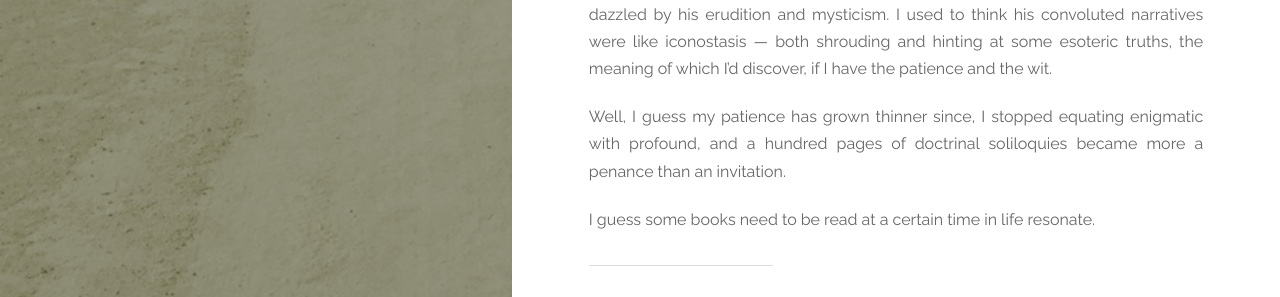
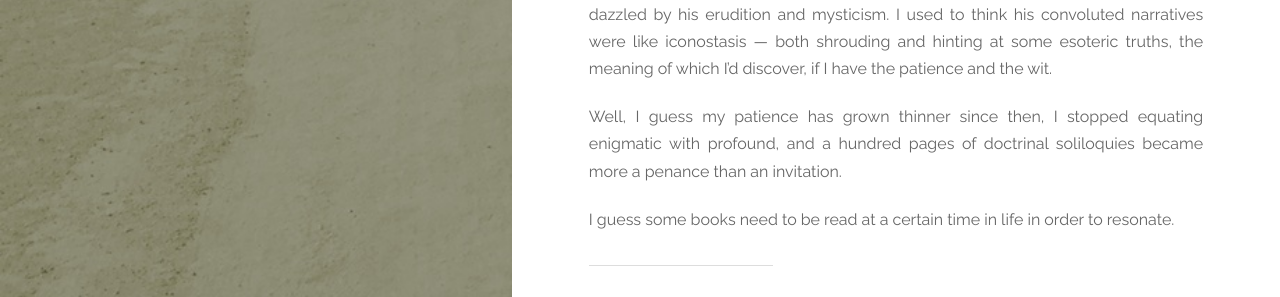
Before and after one commit to mmbygrove/mmbygrove.com, a Jekyll site: the page built from _posts/2016-11-18-Eco.md, in a window 1280 px wide and 1150 px high. Shown: the part 750-1047 px from the top of the window. Built offline with Jekyll 4.4.1, drawn with Linux system fonts in a browser that asks for light colours; nearby versions of some CDN libraries; comment, search, counter and statistics services are not loaded.

Commit message:
New post and some edits

```diff
--- a/_posts/2016-11-18-Eco.md
+++ b/_posts/2016-11-18-Eco.md
@@ -16,6 +16,6 @@ Descriptions were not the only thing that suffered from Eco’s verbosity. The s
 
 Eco was one of the writers I was enchanted with in my early twenties. I used to be dazzled by his erudition and mysticism. I used to think his convoluted narratives were like iconostasis — both shrouding and hinting at some esoteric truths, the meaning of which I’d discover, if I have the patience and the wit.
 
-Well, I guess my patience has grown thinner since, I stopped equating enigmatic with profound, and a hundred pages of doctrinal soliloquies became more a penance than an invitation.
+Well, I guess my patience has grown thinner since then, I stopped equating enigmatic with profound, and a hundred pages of doctrinal soliloquies became more a penance than an invitation.
 
-I guess some books need to be read at a certain time in life resonate.
+I guess some books need to be read at a certain time in life in order to resonate.
```
Also changed, not shown: _posts/2016-08-15-corntale.md (+1 -1 lines), _posts/2016-12-08-Imperium.md (+1 -1 lines), _posts/2017-01-12-HardcoreHistory.md (+1 -1 lines), _posts/2017-03-03-ASoIaFenhanced.md (+2 -2 lines), _posts/2017-08-02-Writingtips.md (+1 -1 lines), _posts/2018-02-16-PigsinHeaven.md (added, +15 -0 lines).
